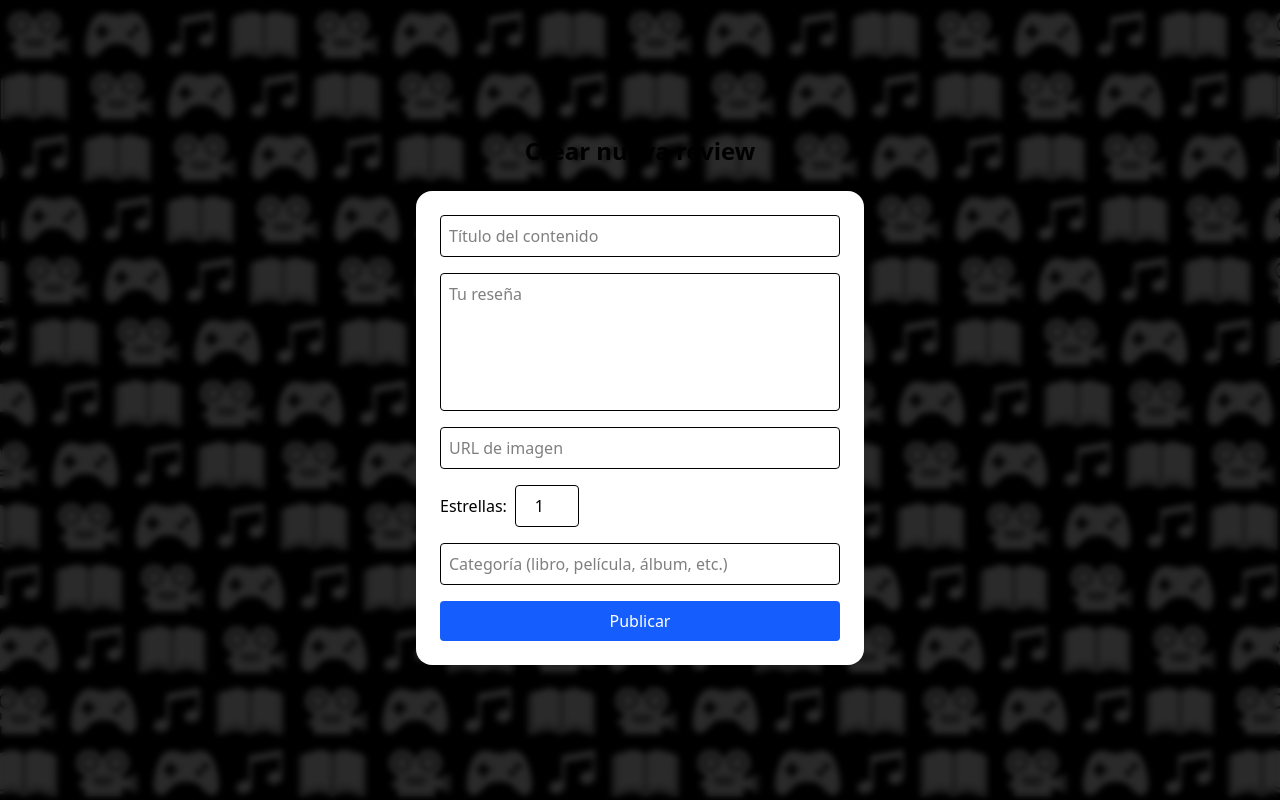
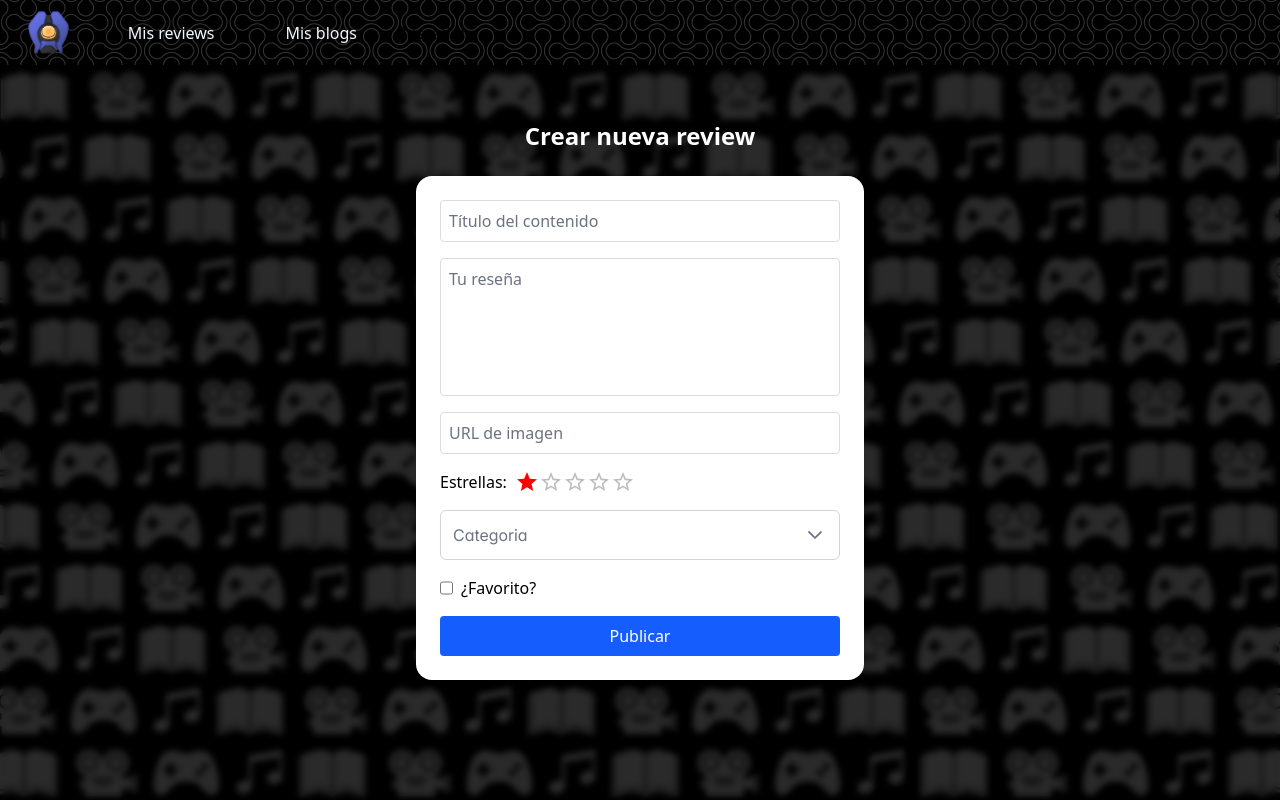
Before and after one commit to IanGhioni/Review-Proyecto, a Next.js app: page /new-review in a window 1280 px wide. Built offline with nearby package versions, Linux system fonts and the light colour scheme.

Commit message:
Terminado form de review con favorito implementado

```diff
--- a/package.json
+++ b/package.json
@@ -11,6 +11,7 @@
   "dependencies": {
     "@emotion/react": "^11.14.0",
     "@emotion/styled": "^11.14.1",
+    "@mui/icons-material": "^7.3.5",
     "@mui/material": "^7.3.5",
     "mongoose": "^8.19.3",
     "next": "16.0.1",
--- a/src/app/api/reviews/route.js
+++ b/src/app/api/reviews/route.js
@@ -51,6 +51,8 @@ export async function POST(req) {
         await dbConnect();
 
         const data = await req.json();
+        console.log("POST DATA:", data);
+
         const review = await ReviewSchema.create(data);
 
         return NextResponse.json({ success: true, data: review });
--- a/src/app/layout.js
+++ b/src/app/layout.js
@@ -1,7 +1,10 @@
 import { Geist, Geist_Mono } from "next/font/google";
 import "./globals.css";
+// PRIME REACT CSS
+import 'primereact/resources/themes/lara-light-blue/theme.css';
 import 'primereact/resources/primereact.min.css';
 import 'primeicons/primeicons.css';
+
 
 const geistSans = Geist({
   variable: "--font-geist-sans",
--- a/src/app/new-review/page.js
+++ b/src/app/new-review/page.js
@@ -1,6 +1,11 @@
 'use client';
 
 import { useState } from 'react';
+import { InputSwitch } from 'primereact/inputswitch';
+import { Dropdown } from 'primereact/dropdown';
+import { Rating } from '@mui/material';
+import "@/app/new-review/review-form.css"
+import Navbar from '@/components/Navbar';
 
 export default function NewReviewPage() {
     const [form, setForm] = useState({
@@ -9,16 +14,21 @@ export default function NewReviewPage() {
         imageUrl: '',
         stars: 1,
         category: '',
+        favorite: false
     });
     const [msg, setMsg] = useState('');
+    const categorias = ['Película', 'Videojuego', 'Serie', 'Libro', 'Manga', 'Comic', 'Álbum']
 
     const handleChange = (e) => {
         const { name, value } = e.target;
-        setForm((prev) => ({
-        ...prev,
-        [name]: name === 'stars' ? Number(value) : value,
+        console.log(name)
+        console.log(value)
+        setForm(prev => ({
+            ...prev,
+            [name]: name === 'stars' ? Number(value) : value
         }));
     };
+
 
     const handleSubmit = async (e) => {
         e.preventDefault();
@@ -29,17 +39,18 @@ export default function NewReviewPage() {
         });
 
         if (res.ok) {
-        setMsg('✅ Review creada correctamente');
-        setForm({ title: '', text: '', imageUrl: '', stars: 1, category: '' });
+        setMsg('Review creada correctamente');
+        setForm({ title: '', text: '', imageUrl: '', stars: 1, category: '', favorite: false });
         } else {
-        setMsg('❌ Error al crear review');
+        setMsg('Error al crear review');
         }
     };
 
     return (
         <div>
+        <Navbar/>
         <div className="flex flex-col items-center justify-center min-h-screen p-6">
-        <h1 className="text-2xl font-bold mb-6">Crear nueva review</h1>
+        <h1 className="text-2xl font-bold mb-6" style={{color: 'white'}}>Crear nueva review</h1>
 
         <form
             onSubmit={handleSubmit}
@@ -78,27 +89,36 @@ export default function NewReviewPage() {
             <label htmlFor="stars" className="font-medium">
                 Estrellas:
             </label>
-            <input
-                type="number"
-                id="stars"
-                name="stars"
-                min="1"
-                max="5"
-                value={form.stars}
-                onChange={handleChange}
-                className="border p-2 rounded w-16 text-center"
+            <Rating name="stars"
+                    value={form.stars}
+                    onChange={handleChange}
+                    precision={0.5}
+                    style={{color: 'red'}}
             />
             </div>
+            <Dropdown name='category'
+                    value={form.category}
+                    onChange={handleChange}
+                    options={categorias}
+                    optionLabel="category"
+                    placeholder="Categoria"
+            />
+            <div className='flex flex-column gap-2 align-center'>
 
-            <input
-            type="text"
-            name="category"
-            placeholder="Categoría (libro, película, álbum, etc.)"
-            value={form.category}
-            onChange={handleChange}
-            className="border p-2 rounded"
+            <input type="checkbox"
+                name="favorite"
+                value={form.favorite}
+                onChange={(e) => {
+                    setForm(prev => ({
+                        ...prev,
+                        favorite: e.target.checked
+                    }));
+                }}
             />
+            <label>¿Favorito?</label>
 
+
+            </div>
             <button
             type="submit"
             className="bg-blue-600 text-white p-2 rounded hover:bg-blue-700 transition"
@@ -107,7 +127,7 @@ export default function NewReviewPage() {
             </button>
         </form>
 
-        {msg && <p className="mt-4">{msg}</p>}
+        {msg && <p className="mt-4" style={{color: 'white'}}>{msg}</p>}
         </div>
         </div>
     );
--- /dev/null
+++ b/src/app/new-review/review-form.css
@@ -0,0 +1,15 @@
+input, form, textarea {
+    border-color: rgb(218, 220, 223);
+    outline: none; outline: none;
+}
+
+input:hover, form:hover, textarea:hover {
+    border-color: rgb(106, 159, 240);
+    transition: 100ms;
+}
+
+input:focus, textarea:focus {
+    border-color: rgb(66, 133, 244);
+    box-shadow: 0 0 0px 3px rgba(85, 144, 238, 0.267); /* glow azul */
+    transition: 100ms;
+}
--- a/src/app/reviews/paginator.css
+++ b/src/app/reviews/paginator.css
@@ -9,6 +9,7 @@
     gap: 0.5rem;
     font-size: large;
     padding-bottom: 1rem;
+    background-color: rgb(0, 0, 0, 0);
 }
 
 .p-paginator .p-disabled {
--- a/src/components/ReviewCard.js
+++ b/src/components/ReviewCard.js
@@ -1,5 +1,7 @@
 import "./reviewCard.css"
-import { Rating } from 'primereact/rating';
+import { Rating } from '@mui/material';
+import StarIcon from '@mui/icons-material/Star';
+import StarBorderIcon from '@mui/icons-material/StarBorder';
 
 const ReviewCard = ({review}) => {
     return(
@@ -12,7 +14,12 @@ const ReviewCard = ({review}) => {
                 <div className="title">{review.title}</div>
                 <div className="star-container">
                     <div className="category">{review.category} </div>
-                    <Rating value={review.stars} disabled cancel={false}/>
+                    <Rating
+                        value={review.stars}
+                        precision={0.5}
+                        icon={<StarIcon fontSize="inherit" style={{ color: "#ff1e00ff" }} />}
+                        emptyIcon={<StarBorderIcon fontSize="inherit" style={{ color: "#bbb" }}/>}
+                        readOnly/>
                 </div>
                 <div className="text">{review.text}</div>
             </div>
```
Also changed, not shown: src/assets/estrella.png (added), 1 other file (tests, documents, lock files or other folders).
